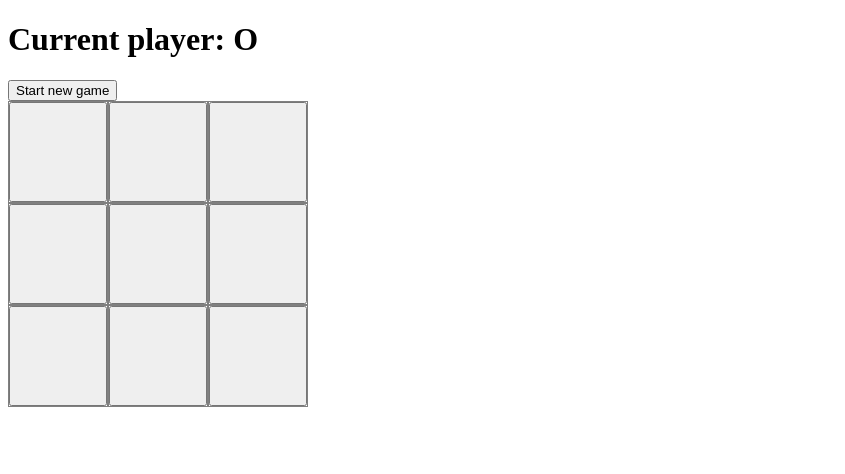
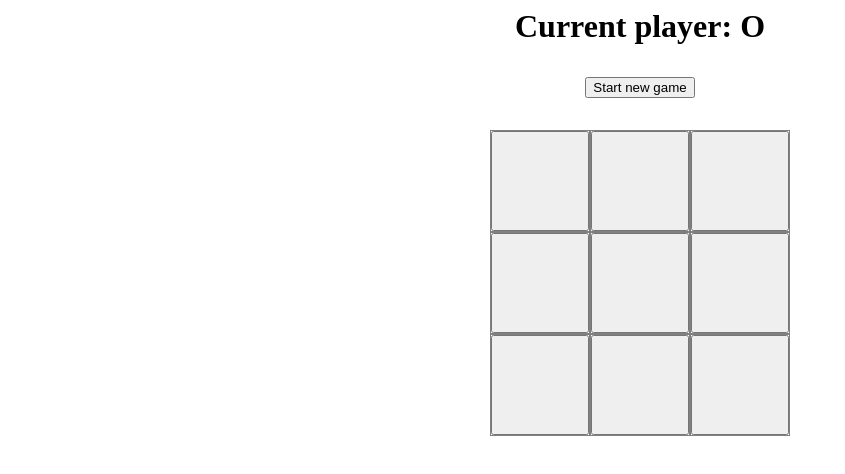
Before and after one commit to StefanoNotaro/TicTacToe, an Angular app: page / in a window 1280 px wide. Shown: the top 474 px of the page, without its empty margins (0-845 px from the left). Built offline with nearby package versions, Linux system fonts and the light colour scheme.

Commit message:
player colors

```diff
--- a/src/app/board/board.component.scss
+++ b/src/app/board/board.component.scss
@@ -1,3 +1,15 @@
+:host {
+  display: flex;
+  flex-direction: column;
+  align-items: center;
+  row-gap: 2rem;
+}
+
+h1,
+h2 {
+  margin: 0;
+}
+
 main {
   display: grid;
   grid-template-columns: 100px 100px 100px;
--- a/src/app/square/square.component.html
+++ b/src/app/square/square.component.html
@@ -1 +1,7 @@
-<button type="button" aria-label="Current sqaure value" [disabled]="value.disabled">{{ value.value }}</button>
+<button type="button" aria-label="Current sqaure value" [disabled]="value.disabled" [ngClass]="{
+    'player' : value.value,
+    'player-x': value.value === Player.X,
+    'player-o': value.value === Player.O
+  }">
+  {{ value.value }}
+</button>
--- a/src/app/square/square.component.scss
+++ b/src/app/square/square.component.scss
@@ -3,3 +3,15 @@ button {
   height: 100%;
   font-size: 56px;
 }
+
+.player {
+  color: #000000a1;
+
+  &-x {
+    background-color: rgb(255 202 165);
+  }
+
+  &-o {
+    background-color: #c1ffba;
+  }
+}
--- a/src/app/square/square.component.ts
+++ b/src/app/square/square.component.ts
@@ -1,4 +1,5 @@
 import { Component, Input } from '@angular/core';
+import { Player } from '../common/enums/player';
 import { ISquare } from '../common/interfaces/square.interface';
 
 @Component({
@@ -9,6 +10,8 @@ import { ISquare } from '../common/interfaces/square.interface';
 export class SquareComponent {
   @Input() value!: ISquare;
 
+  Player = Player;
+
   constructor() { }
 
 }
```
